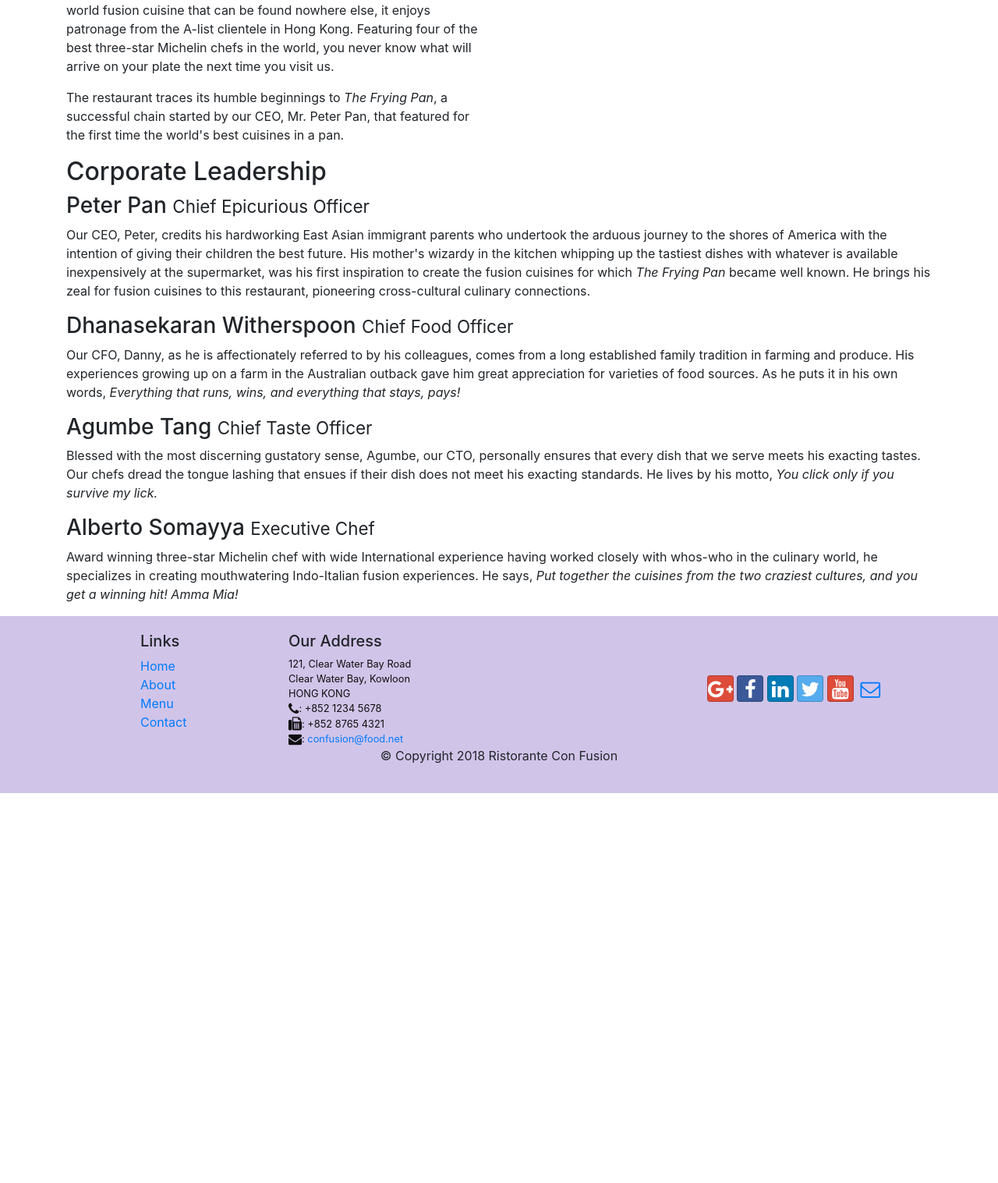
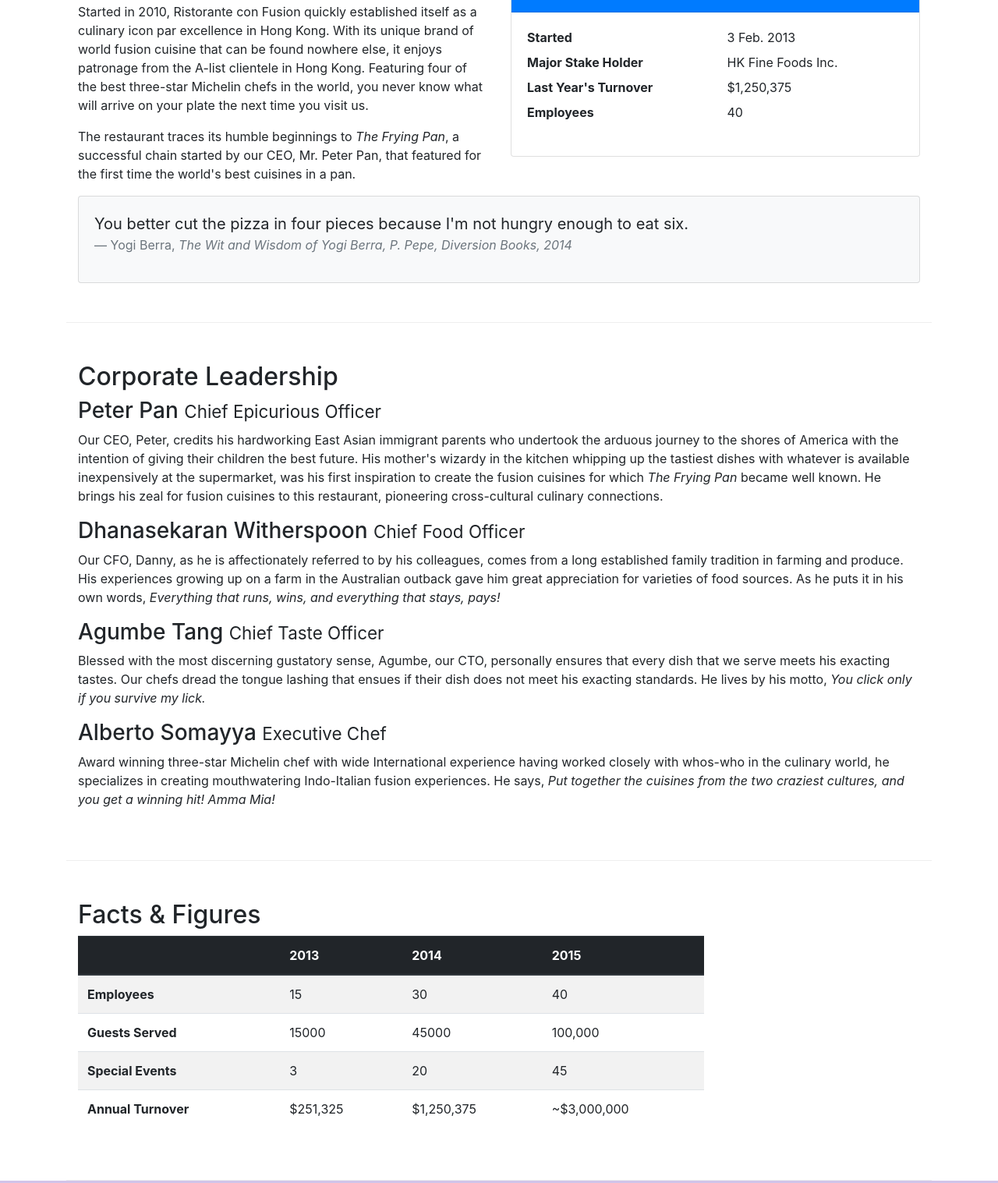
Before and after one commit to danielserva/coursera-fullstack, a website: page aboutus.html in a window 1280 px wide. Shown: the part 558-2075 px from the top of the page at 78% size. Before the commit the page ends 1575 px from the top, so only its background shows below. Drawn offline with nearby package versions, Linux system fonts and the light colour scheme.

Commit message:
Tables and Cards

```diff
--- a/aboutus.html
+++ b/aboutus.html
@@ -58,18 +58,45 @@
             </div>
         </div>
 
-        <div class="row">
-            <div class="col-sm-6 order-sm-first col-md-6 col-lg-6 col-xl-6">
+        <div class="row row-content">
+            <div class="col-sm-6">
                 <h2>Our History</h2>
                 <p>Started in 2010, Ristorante con Fusion quickly established itself as a culinary icon par excellence in Hong Kong. With its unique brand of world fusion cuisine that can be found nowhere else, it enjoys patronage from the A-list clientele in Hong Kong.  Featuring four of the best three-star Michelin chefs in the world, you never know what will arrive on your plate the next time you visit us.</p>
                 <p>The restaurant traces its humble beginnings to <em>The Frying Pan</em>, a successful chain started by our CEO, Mr. Peter Pan, that featured for the first time the world's best cuisines in a pan.</p>
             </div>
-            <div class="col col-sm order-sm-first col-md">
+            <div class="col-sm">
+                <div class="card">
+                    <h3 class="card-header bg-primary text-white">Facts At a Glance</h3>
+                    <div class="card-body">
+                        <dl class="row">
+                            <dt class="col-6">Started</dt>
+                            <dd class="col-6">3 Feb. 2013</dd>
+                            <dt class="col-6">Major Stake Holder</dt>
+                            <dd class="col-6">HK Fine Foods Inc.</dd>
+                            <dt class="col-6">Last Year's Turnover</dt>
+                            <dd class="col-6">$1,250,375</dd>
+                            <dt class="col-6">Employees</dt>
+                            <dd class="col-6">40</dd>
+                        </dl>
+                    </div>
+                </div>
+            </div>
+            <div class="col-12">
+                <div class="card card-body bg-light">
+                    <blockquote class="blockquote">
+                        <p class="mb-0">You better cut the pizza in four pieces because
+                            I'm not hungry enough to eat six.</p>
+                        <footer class="blockquote-footer">Yogi Berra,
+                            <cite title="Source Title">The Wit and Wisdom of Yogi Berra,
+                            P. Pepe, Diversion Books, 2014</cite>
+                        </footer>
+                    </blockquote>
+                </div>
             </div>
         </div>
 
 
-        <div class="row">
+        <div class="row row-content">
             <div class="col-12">
                 <h2>Corporate Leadership</h2>
                 <h3>Peter Pan <small>Chief Epicurious Officer</small></h3>
@@ -81,6 +108,54 @@
                 <h3>Alberto Somayya <small>Executive Chef</small></h3>
                 <p class="d-none d-sm-block">Award winning three-star Michelin chef with wide International experience having worked closely with whos-who in the culinary world, he specializes in creating mouthwatering Indo-Italian fusion experiences. He says, <em>Put together the cuisines from the two craziest cultures, and you get a winning hit! Amma Mia!</em></p>
             </div>
+       </div>
+       <div class="row row-content">
+           <div class="col-12 col-sm-9">
+               <h2>Facts &amp; Figures</h2>
+               <div class="table-responsive">
+                    <table class="table table-striped">
+                        <thead class="thead-dark">
+                            <tr>
+                                <th>&nbsp;</th>
+                                <th>2013</th>
+                                <th>2014</th>
+                                <th>2015</th>
+                            </tr>
+                        </thead>
+                        <tbody>
+                            <tr>
+                                <th>Employees</th>
+                                <td>15</td>
+                                <td>30</td>
+                                <td>40</td>
+                            </tr>
+                            <tr>
+                                <th>Guests Served</th>
+                                <td>15000</td>
+                                <td>45000</td>
+                                <td>100,000</td>
+                            </tr>
+                            <tr>
+                                <th>Special Events</th>
+                                <td>3</td>
+                                <td>20</td>
+                                <td>45</td>
+                            </tr>
+                            <tr>
+                                <th>Annual Turnover</th>
+                                <td>$251,325</td>
+                                <td>$1,250,375</td>
+                                <td>~$3,000,000</td>
+                            </tr>
+                        </tbody>
+                    </table>
+                </div>
+           </div>
+           <div class="col-12 col-sm-6">
+
+            </div>
+
+
        </div>
 
     </div>
```
